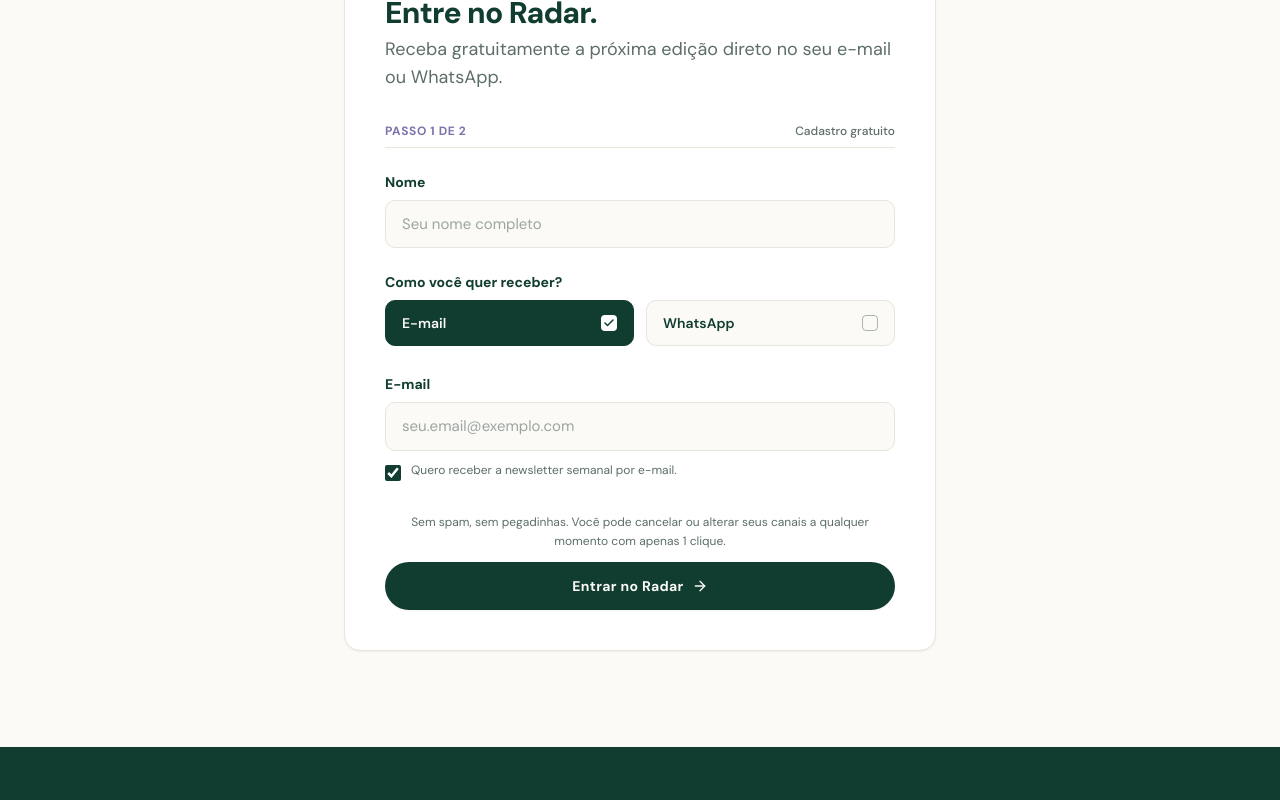
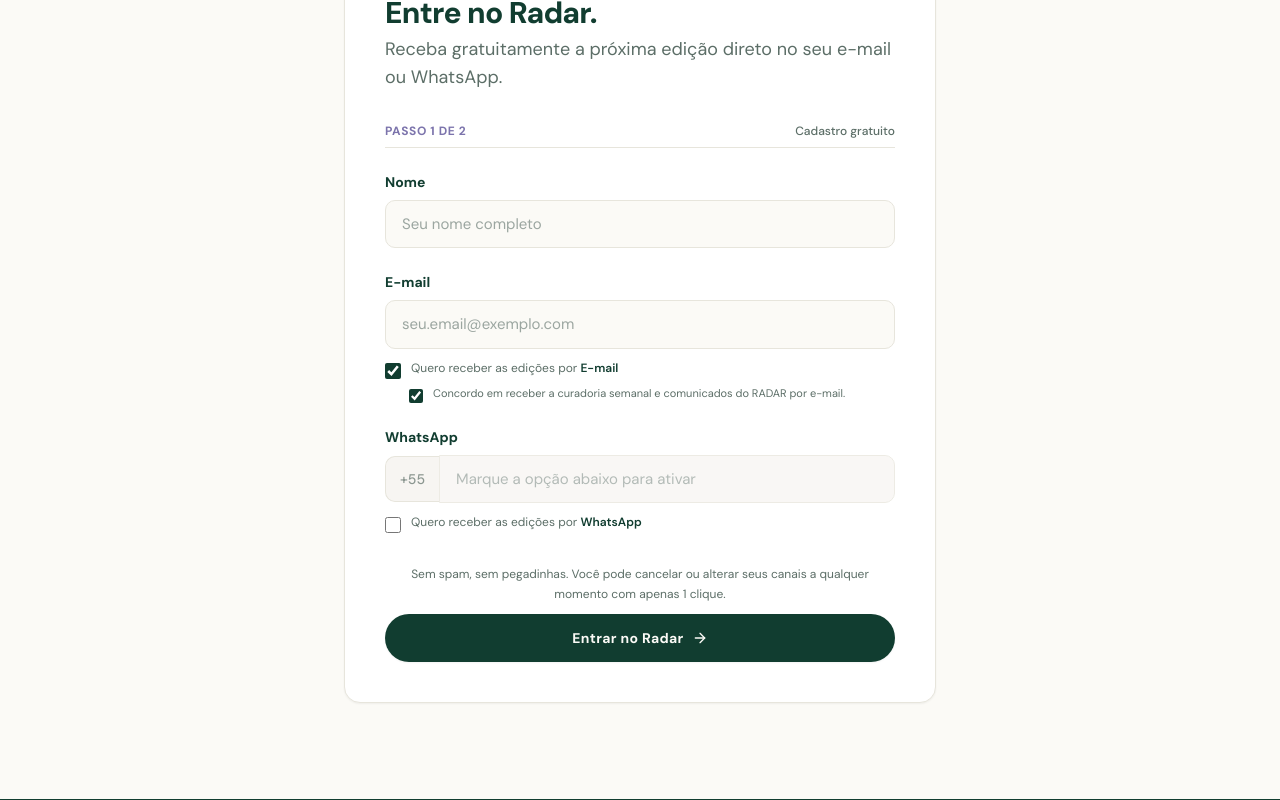
Before and after one commit to pdambr97/Radar-LP, a React (Vite) app: page / in a window 1280 px wide. Shown: the part 2340-3140 px from the top of the page. Built offline with nearby package versions, Linux system fonts and the light colour scheme; a web font is replaced by a local one.

Commit message:
Ajusta selecao de canais no formulario de cadastro e valida estrutura de persistencia

```diff
--- a/src/components/SignupForm.tsx
+++ b/src/components/SignupForm.tsx
@@ -48,6 +48,8 @@
   const nameInputId = useId()
   const emailInputId = useId()
   const phoneInputId = useId()
+  const channelEmailId = useId()
+  const channelWhatsappId = useId()
   const consentEmailId = useId()
   const consentWhatsappId = useId()
 
@@ -64,6 +66,9 @@
   const [perfil, setPerfil] = useState<string>('')
   const [faixaEtaria, setFaixaEtaria] = useState<string>('')
   const [temas, setTemas] = useState<string[]>([])
+
+  // Armazena dados submetidos do Passo 1 para unificar com o Passo 2 caso salvo
+  const [savedSignupData, setSavedSignupData] = useState<SignupData | null>(null)
 
   // UI Flow states
   const [isSubmitted, setIsSubmitted] = useState(false)
@@ -96,10 +101,10 @@
     if (channelEmail) {
       const emailRegex = /^[^\s@]+@[^\s@]+\.[^\s@]+$/
       if (!email.trim() || !emailRegex.test(email.trim())) {
-        newErrors.email = 'Informe um endereço de e-mail válido.'
+        newErrors.email = 'Informe seu endereço de e-mail.'
       }
       if (!consentEmail) {
-        newErrors.consentEmail = 'É necessário concordar para receber por e-mail.'
+        newErrors.consentEmail = 'É necessário confirmar o recebimento por e-mail.'
       }
     }
 
@@ -109,7 +114,7 @@
         newErrors.whatsapp = 'Informe um número de WhatsApp válido com DDD (ex: 11 98765-4321).'
       }
       if (!consentWhatsapp) {
-        newErrors.consentWhatsapp = 'É necessário concordar para receber pelo WhatsApp.'
+        newErrors.consentWhatsapp = 'É necessário confirmar o recebimento pelo WhatsApp.'
       }
     }
 
@@ -123,19 +128,43 @@
 
     setIsSubmitting(true)
 
-    // Simulated submission in memory (or persist if backend is present)
+    const payload: SignupData = {
+      nome: nome.trim(),
+      canais: {
+        email: channelEmail,
+        whatsapp: channelWhatsapp,
+      },
+      email: channelEmail ? email.trim() : '',
+      whatsapp: channelWhatsapp ? whatsapp.trim() : '',
+      consentEmail: channelEmail && consentEmail,
+      consentWhatsapp: channelWhatsapp && consentWhatsapp,
+    }
+
+    // Persistência simulada em memória (ou chamada a backend se conectado futuramente)
     setTimeout(() => {
+      setSavedSignupData(payload)
       setIsSubmitting(false)
       setIsSubmitted(true)
-      // Log for verification
-      // console.log('RADAR subscription created:', { nome, email, whatsapp, channelEmail, channelWhatsapp })
     }, 250)
   }
 
   const handleSavePasso2 = () => {
-    // Save optional preferences
+    const completeData: SignupData = {
+      ...(savedSignupData ?? {
+        nome: nome.trim(),
+        canais: { email: channelEmail, whatsapp: channelWhatsapp },
+        email: channelEmail ? email.trim() : '',
+        whatsapp: channelWhatsapp ? whatsapp.trim() : '',
+        consentEmail: channelEmail && consentEmail,
+        consentWhatsapp: channelWhatsapp && consentWhatsapp,
+      }),
+      perfil: perfil || undefined,
+      faixaEtaria: faixaEtaria || undefined,
+      temas: temas.length > 0 ? temas : undefined,
+    }
+
+    setSavedSignupData(completeData)
     setStep2Finished('Pronto! Seu RADAR vai ficar ainda mais relevante para você.')
-    // console.log('RADAR preferences updated:', { perfil, faixaEtaria, temas })
   }
 
   const handleSkipPasso2 = () => {
@@ -190,68 +219,8 @@
                 )}
               </div>
 
-              {/* Pergunta Canais */}
-              <div>
-                <span className="block text-sm font-bold text-[#113D30] mb-2">
-                  Como você quer receber?
-                </span>
-                <div className="grid grid-cols-2 gap-3">
-                  {/* Option E-mail */}
-                  <button
-                    type="button"
-                    onClick={() => {
-                      const next = !channelEmail
-                      setChannelEmail(next)
-                      if (next) setConsentEmail(true)
-                    }}
-                    className={`flex items-center justify-between px-4 py-3 rounded-[10px] border text-sm font-semibold transition-colors ${
-                      channelEmail
-                        ? 'bg-[#113D30] text-[#FBFAF6] border-[#113D30]'
-                        : 'bg-[#FBFAF6] text-[#113D30] border-[#E7E5DC] hover:border-[#7C74AC]'
-                    }`}
-                  >
-                    <span>E-mail</span>
-                    <div
-                      className={`w-4 h-4 rounded flex items-center justify-center ${
-                        channelEmail ? 'bg-white text-[#113D30]' : 'border border-[#5C6E67]/50'
-                      }`}
-                    >
-                      {channelEmail && <Check className="w-3 h-3 stroke-[3]" />}
-                    </div>
-                  </button>
-
-                  {/* Option WhatsApp */}
-                  <button
-                    type="button"
-                    onClick={() => {
-                      const next = !channelWhatsapp
-                      setChannelWhatsapp(next)
-                      if (next) setConsentWhatsapp(true)
-                    }}
-                    className={`flex items-center justify-between px-4 py-3 rounded-[10px] border text-sm font-semibold transition-colors ${
-                      channelWhatsapp
-                        ? 'bg-[#113D30] text-[#FBFAF6] border-[#113D30]'
-                        : 'bg-[#FBFAF6] text-[#113D30] border-[#E7E5DC] hover:border-[#7C74AC]'
-                    }`}
-                  >
-                    <span>WhatsApp</span>
-                    <div
-                      className={`w-4 h-4 rounded flex items-center justify-center ${
-                        channelWhatsapp ? 'bg-white text-[#113D30]' : 'border border-[#5C6E67]/50'
-                      }`}
-                    >
-                      {channelWhatsapp && <Check className="w-3 h-3 stroke-[3]" />}
-                    </div>
-                  </button>
-                </div>
-                {errors.canais && (
-                  <p className="mt-1.5 text-xs text-[#B85C3C] font-medium">{errors.canais}</p>
-                )}
-              </div>
-
-              {/* Conditional Email Field */}
-              {channelEmail && (
-                <div className="space-y-2 pt-1">
+              {/* Campo E-mail com seleção e consentimento embaixo */}
+              <div className="space-y-2">
                 <label htmlFor={emailInputId} className="block text-sm font-bold text-[#113D30]">
                   E-mail
                 </label>
@@ -259,84 +228,158 @@
                   id={emailInputId}
                   type="email"
                   value={email}
+                  disabled={!channelEmail}
                   onChange={(e) => setEmail(e.target.value)}
-                    placeholder="seu.email@exemplo.com"
+                  placeholder={
+                    channelEmail ? 'seu.email@exemplo.com' : 'Marque a opção abaixo para ativar'
+                  }
                   autoComplete="email"
-                    className={`w-full px-4 py-3 bg-[#FBFAF6] border rounded-[10px] text-[#113D30] placeholder:text-[#5C6E67]/60 text-[0.9375rem] transition-colors focus:outline-none focus:bg-white focus:border-[#113D30] focus:ring-2 focus:ring-[#113D30]/20 ${
-                      errors.email ? 'border-[#B85C3C]' : 'border-[#E7E5DC]'
-                    }`}
+                  className={`w-full px-4 py-3 rounded-[10px] text-[#113D30] placeholder:text-[#5C6E67]/60 text-[0.9375rem] transition-colors focus:outline-none focus:ring-2 focus:ring-[#113D30]/20 ${
+                    channelEmail
+                      ? 'bg-[#FBFAF6] focus:bg-white border focus:border-[#113D30]'
+                      : 'bg-[#F2EFE9]/60 text-[#5C6E67] border border-[#E7E5DC] cursor-not-allowed opacity-75'
+                  } ${errors.email ? 'border-[#B85C3C]' : 'border-[#E7E5DC]'}`}
                 />
                 {errors.email && (
                   <p className="text-xs text-[#B85C3C] font-medium">{errors.email}</p>
                 )}
 
-                  {/* Consent for E-mail */}
+                {/* Checkbox de seleção do canal E-mail embaixo do campo */}
+                <div className="pt-1 space-y-1.5">
+                  <label
+                    htmlFor={channelEmailId}
+                    className="flex items-start gap-2.5 cursor-pointer select-none"
+                  >
+                    <input
+                      id={channelEmailId}
+                      type="checkbox"
+                      checked={channelEmail}
+                      onChange={(e) => {
+                        const checked = e.target.checked
+                        setChannelEmail(checked)
+                        setConsentEmail(checked)
+                      }}
+                      className="mt-0.5 h-4 w-4 rounded border-[#E7E5DC] text-[#113D30] accent-[#113D30] focus:ring-[#113D30]"
+                    />
+                    <span className="text-xs text-[#5C6E67] leading-tight">
+                      Quero receber as edições por{' '}
+                      <strong className="text-[#113D30] font-semibold">E-mail</strong>
+                    </span>
+                  </label>
+
+                  {/* Consentimento específico exibido quando o canal está selecionado */}
+                  {channelEmail && (
                     <label
                       htmlFor={consentEmailId}
-                    className="flex items-start gap-2.5 pt-1 cursor-pointer select-none"
+                      className="flex items-start gap-2.5 pl-6 pt-0.5 cursor-pointer select-none"
                     >
                       <input
                         id={consentEmailId}
                         type="checkbox"
                         checked={consentEmail}
                         onChange={(e) => setConsentEmail(e.target.checked)}
-                      className="mt-0.5 h-4 w-4 rounded border-[#E7E5DC] text-[#113D30] accent-[#113D30] focus:ring-[#113D30]"
+                        className="mt-0.5 h-3.5 w-3.5 rounded border-[#E7E5DC] text-[#113D30] accent-[#113D30] focus:ring-[#113D30]"
                       />
-                    <span className="text-xs text-[#5C6E67] leading-tight">
-                      Quero receber a newsletter semanal por e-mail.
+                      <span className="text-[11px] text-[#5C6E67] leading-tight">
+                        Concordo em receber a curadoria semanal e comunicados do RADAR por e-mail.
                       </span>
                     </label>
+                  )}
                   {errors.consentEmail && (
-                    <p className="text-xs text-[#B85C3C] font-medium">{errors.consentEmail}</p>
+                    <p className="pl-6 text-xs text-[#B85C3C] font-medium">{errors.consentEmail}</p>
                   )}
                 </div>
-              )}
+              </div>
 
-              {/* Conditional WhatsApp Field */}
-              {channelWhatsapp && (
-                <div className="space-y-2 pt-1">
+              {/* Campo WhatsApp com seleção e consentimento embaixo */}
+              <div className="space-y-2">
                 <label htmlFor={phoneInputId} className="block text-sm font-bold text-[#113D30]">
                   WhatsApp
                 </label>
                 <div className="flex items-center">
-                    <span className="inline-flex items-center px-3.5 py-3 rounded-l-[10px] border border-r-0 border-[#E7E5DC] bg-[#FBFAF6] text-[#5C6E67] text-sm font-medium">
+                  <span
+                    className={`inline-flex items-center px-3.5 py-3 rounded-l-[10px] border border-r-0 text-sm font-medium transition-colors ${
+                      channelWhatsapp
+                        ? 'border-[#E7E5DC] bg-[#FBFAF6] text-[#5C6E67]'
+                        : 'border-[#E7E5DC] bg-[#F2EFE9]/60 text-[#5C6E67]/70'
+                    }`}
+                  >
                     +55
                   </span>
                   <input
                     id={phoneInputId}
                     type="tel"
                     value={whatsapp}
+                    disabled={!channelWhatsapp}
                     onChange={handlePhoneChange}
-                      placeholder="(11) 98765-4321"
+                    placeholder={
+                      channelWhatsapp ? '(11) 98765-4321' : 'Marque a opção abaixo para ativar'
+                    }
                     autoComplete="tel-national"
-                      className={`w-full px-4 py-3 bg-[#FBFAF6] border rounded-r-[10px] text-[#113D30] placeholder:text-[#5C6E67]/60 text-[0.9375rem] transition-colors focus:outline-none focus:bg-white focus:border-[#113D30] focus:ring-2 focus:ring-[#113D30]/20 ${
-                        errors.whatsapp ? 'border-[#B85C3C]' : 'border-[#E7E5DC]'
-                      }`}
+                    className={`w-full px-4 py-3 rounded-r-[10px] text-[#113D30] placeholder:text-[#5C6E67]/60 text-[0.9375rem] transition-colors focus:outline-none focus:ring-2 focus:ring-[#113D30]/20 ${
+                      channelWhatsapp
+                        ? 'bg-[#FBFAF6] focus:bg-white border focus:border-[#113D30]'
+                        : 'bg-[#F2EFE9]/60 text-[#5C6E67] border border-[#E7E5DC] cursor-not-allowed opacity-75'
+                    } ${errors.whatsapp ? 'border-[#B85C3C]' : 'border-[#E7E5DC]'}`}
                   />
                 </div>
                 {errors.whatsapp && (
                   <p className="text-xs text-[#B85C3C] font-medium">{errors.whatsapp}</p>
                 )}
 
-                  {/* Consent for WhatsApp */}
+                {/* Checkbox de seleção do canal WhatsApp embaixo do campo */}
+                <div className="pt-1 space-y-1.5">
+                  <label
+                    htmlFor={channelWhatsappId}
+                    className="flex items-start gap-2.5 cursor-pointer select-none"
+                  >
+                    <input
+                      id={channelWhatsappId}
+                      type="checkbox"
+                      checked={channelWhatsapp}
+                      onChange={(e) => {
+                        const checked = e.target.checked
+                        setChannelWhatsapp(checked)
+                        setConsentWhatsapp(checked)
+                      }}
+                      className="mt-0.5 h-4 w-4 rounded border-[#E7E5DC] text-[#113D30] accent-[#113D30] focus:ring-[#113D30]"
+                    />
+                    <span className="text-xs text-[#5C6E67] leading-tight">
+                      Quero receber as edições por{' '}
+                      <strong className="text-[#113D30] font-semibold">WhatsApp</strong>
+                    </span>
+                  </label>
+
+                  {/* Consentimento específico exibido quando o canal está selecionado */}
+                  {channelWhatsapp && (
                     <label
                       htmlFor={consentWhatsappId}
-                    className="flex items-start gap-2.5 pt-1 cursor-pointer select-none"
+                      className="flex items-start gap-2.5 pl-6 pt-0.5 cursor-pointer select-none"
                     >
                       <input
                         id={consentWhatsappId}
                         type="checkbox"
                         checked={consentWhatsapp}
                         onChange={(e) => setConsentWhatsapp(e.target.checked)}
-                      className="mt-0.5 h-4 w-4 rounded border-[#E7E5DC] text-[#113D30] accent-[#113D30] focus:ring-[#113D30]"
+                        className="mt-0.5 h-3.5 w-3.5 rounded border-[#E7E5DC] text-[#113D30] accent-[#113D30] focus:ring-[#113D30]"
                       />
-                    <span className="text-xs text-[#5C6E67] leading-tight">
-                      Quero receber a newsletter semanal por WhatsApp.
+                      <span className="text-[11px] text-[#5C6E67] leading-tight">
+                        Concordo em receber mensagens do RADAR no número informado via WhatsApp.
                       </span>
                     </label>
+                  )}
                   {errors.consentWhatsapp && (
-                    <p className="text-xs text-[#B85C3C] font-medium">{errors.consentWhatsapp}</p>
+                    <p className="pl-6 text-xs text-[#B85C3C] font-medium">
+                      {errors.consentWhatsapp}
+                    </p>
                   )}
+                </div>
+              </div>
+
+              {/* Erro de canal geral (caso nenhum canal tenha sido marcado) */}
+              {errors.canais && (
+                <div className="p-3 bg-[#B85C3C]/10 border border-[#B85C3C]/20 rounded-[10px]">
+                  <p className="text-xs text-[#B85C3C] font-medium">{errors.canais}</p>
                 </div>
               )}
 
```
Also changed, not shown: .skip.config.json. Lines whose indentation alone changed are shown as unchanged.
